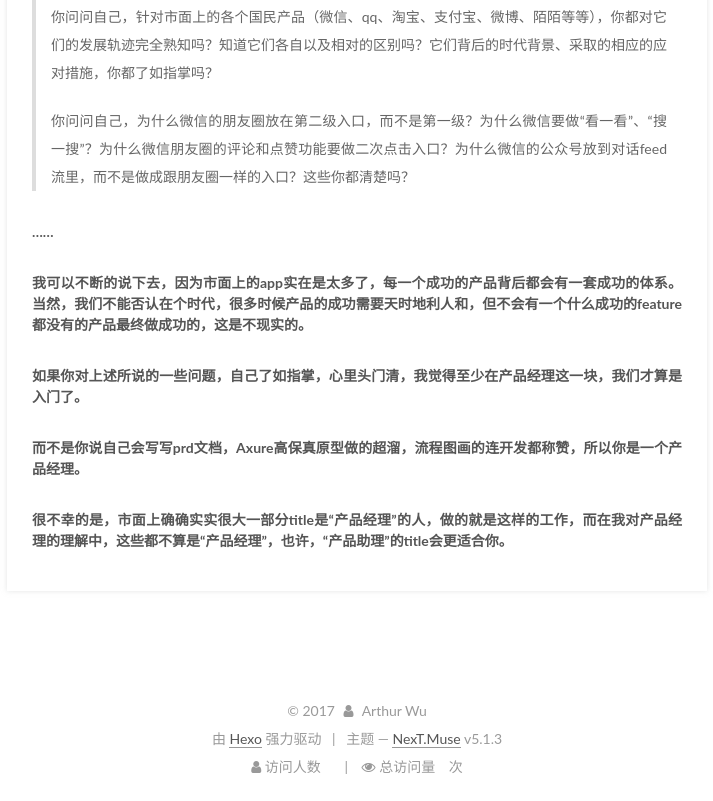
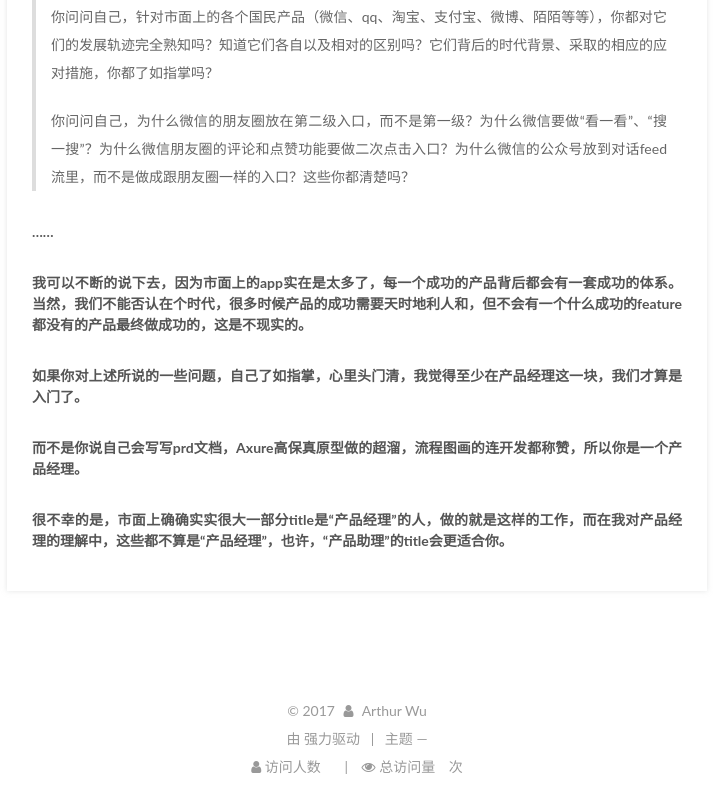
Before and after one commit to Arthurwu24/Arthurwu24.github.io, a plain HTML site: page index.html in a window 1280 px wide. Shown: the part 2444-3245 px from the top of the page, without its empty margins (283-996 px from the left). Drawn offline with Linux system fonts and the light colour scheme; some packages are replaced by stand-ins of ours; a script that the page names is missing.

Commit message:
Site updated: 2017-12-20 21:29:34

```diff
--- a/css/main.css
+++ b/css/main.css
@@ -1822,7 +1822,7 @@ pre .javascript .function {
   width: 4px;
   height: 4px;
   border-radius: 50%;
-  background: #0effff;
+  background: #ffbe08;
 }
 .links-of-blogroll {
   font-size: 13px;
--- a/index.html
+++ b/index.html
@@ -603,7 +603,7 @@
 </div>
 
 
-  <div class="powered-by">由 <a class="theme-link" target="_blank" href="https://hexo.io">Hexo</a> 强力驱动</div>
+  <div class="powered-by">由  强力驱动</div>
 
 
 
@@ -611,7 +611,7 @@
 
 
 
-  <div class="theme-info">主题 &mdash; <a class="theme-link" target="_blank" href="https://github.com/iissnan/hexo-theme-next">NexT.Muse</a> v5.1.3</div>
+  <div class="theme-info">主题 &mdash; </div>
 
 
 
```
Also changed, not shown: 2017/12/19/产品经理的过去/index.html (+2 -2 lines), about/index.html (+4 -2 lines), archives/2017/12/index.html (+2 -2 lines), archives/2017/index.html (+2 -2 lines), archives/index.html (+2 -2 lines), categories/index.html (+2 -2 lines), categories/产品经理/index.html (+2 -2 lines), tags/index.html (+2 -4 lines), tags/产品/index.html (+2 -2 lines).
